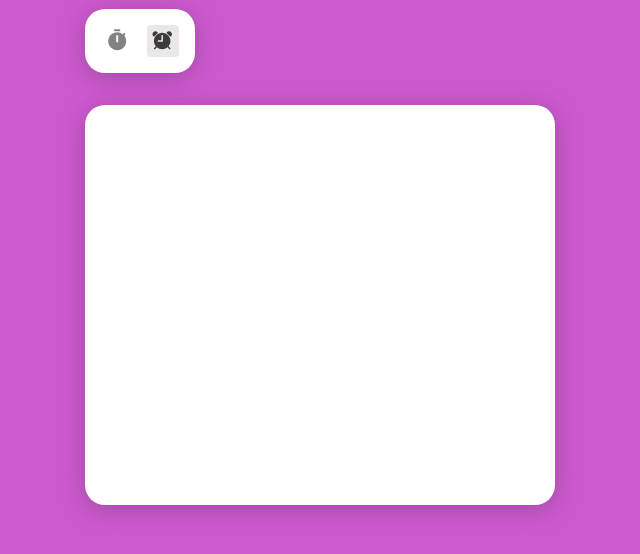
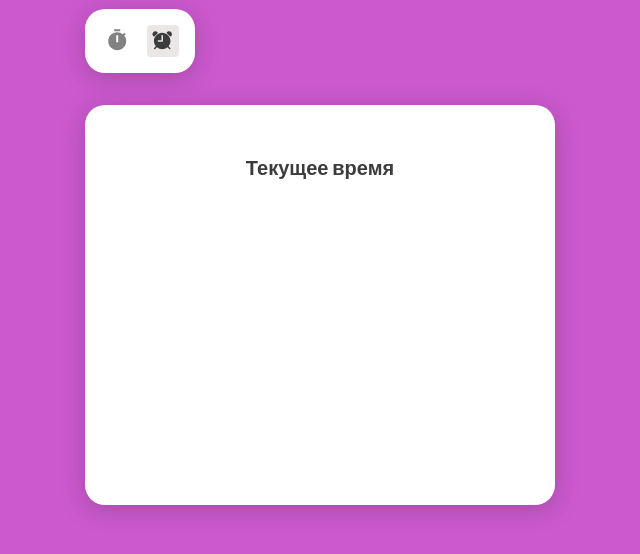
Before and after one commit to franc2284/timer, a plain HTML site: page currentTime/currentTime.html in a window 1280 px wide. Shown: the whole page, without its empty margins (0-640 px from the left). Drawn offline with Linux system fonts and the light colour scheme.

Commit message:
Сделал

```diff
--- a/currentTime/currentTime.css
+++ b/currentTime/currentTime.css
@@ -51,3 +51,19 @@ body{
     height: 32px;
     display: block;
 }
+
+.time__centr {
+    margin-top: 50px;
+    display: flex;
+    flex-direction: column;
+    justify-content: center;
+    align-items: center;
+    gap: 24px;
+}
+
+.time__text {
+    margin: 0;
+    font-weight: 700;
+    font-size: 20px;
+    color: #3C3C3C;
+}
--- a/currentTime/currentTime.html
+++ b/currentTime/currentTime.html
@@ -28,7 +28,11 @@
         </div>
 
 
-        <div class="big_container"></div>
+        <div class="big_container">
+            <div class="time__centr" id="setupBlock">
+                <h2 class="time__text">Текущее время</h2>
+            </div>
+        </div>
     </div>
 
 
```
